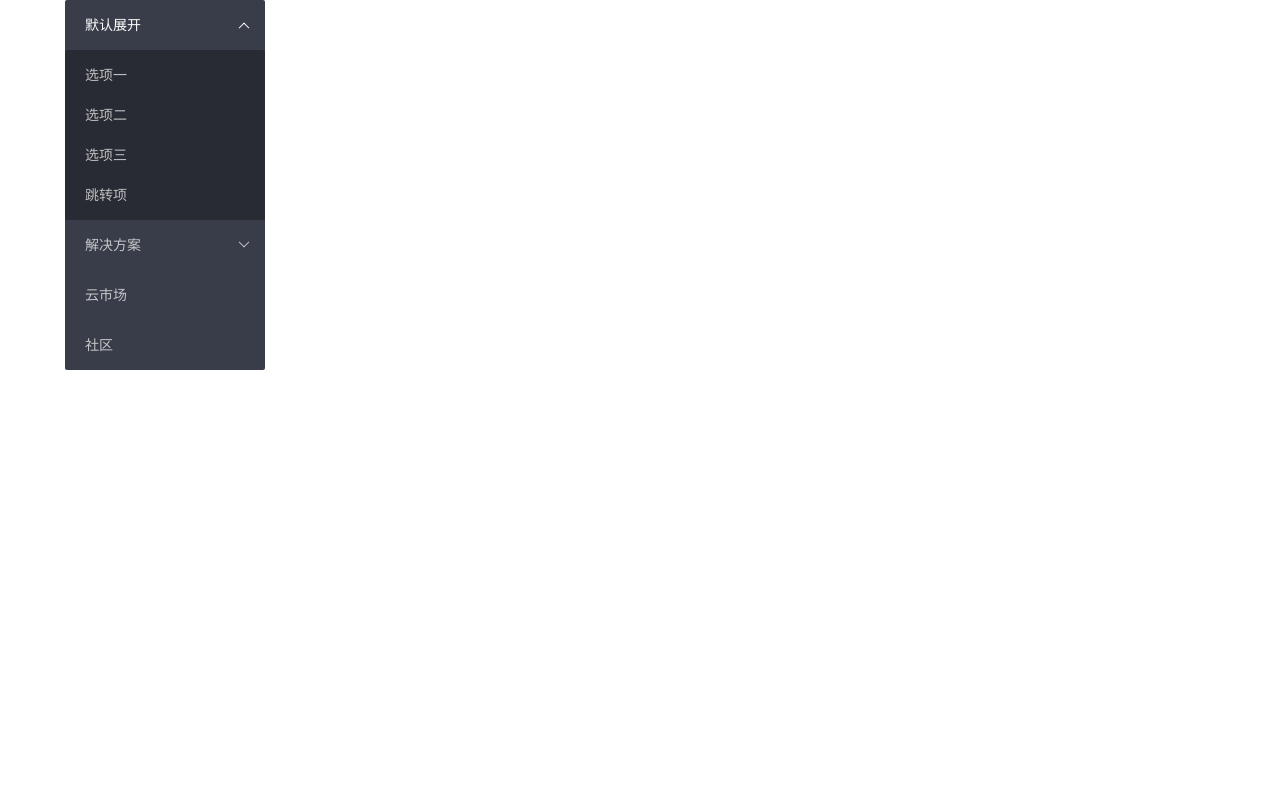
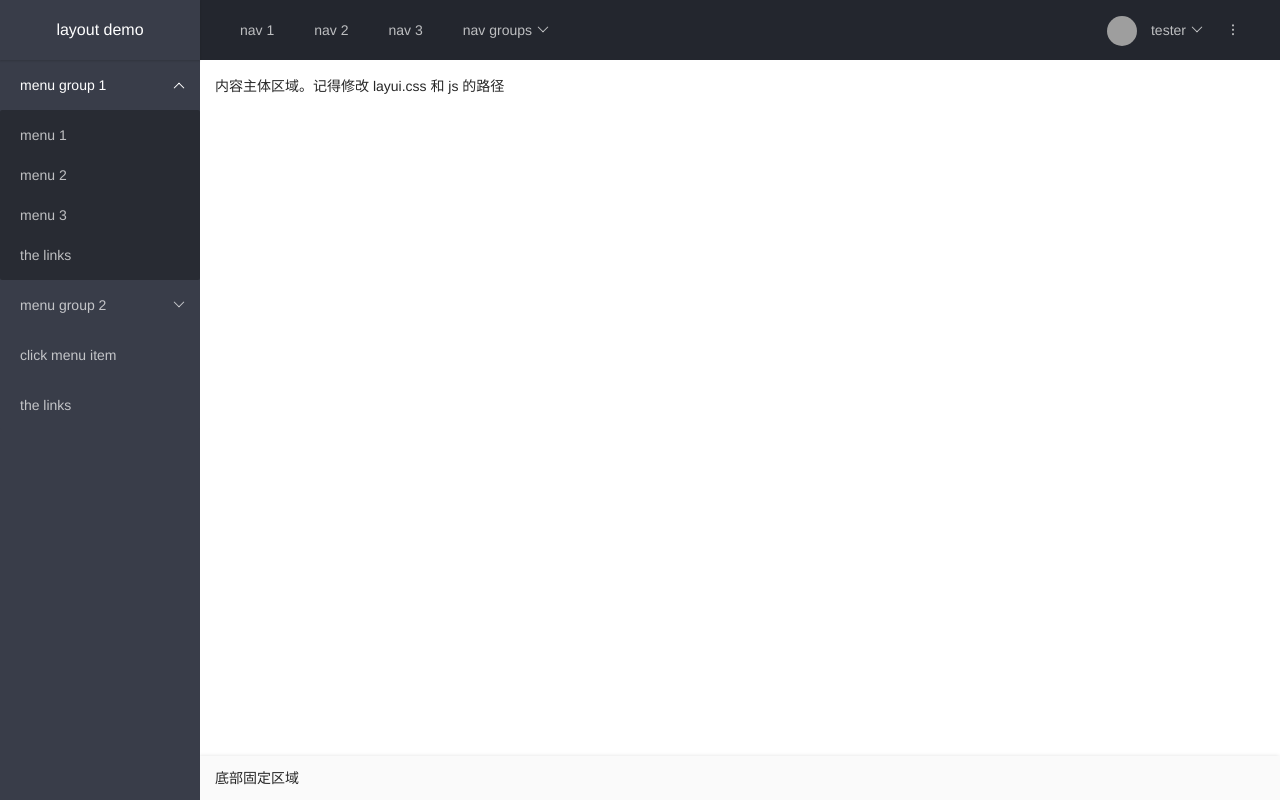
Before and after one commit to huang55458/php, a PHP site: page /DbName/Application/Home/View/Index/index.html in a window 1280 px wide. Run offline with PHP 8.4, Linux system fonts and the light colour scheme; grey boxes are pictures that could not be loaded.

Commit message:
layui主体框架

```diff
--- a/Application/Home/Behavior/TestBehavior.class.php
+++ b/Application/Home/Behavior/TestBehavior.class.php
@@ -11,7 +11,7 @@ class TestBehavior extends Behavior
     {
         $ip = get_ip(0,true);
         if (S($ip) === false) {
-            S($ip, 'true', 2);
+            S($ip, 'true', 1);
         } else {
             header('Content-type: application/json');
             exit(json_encode(['errno'=>0, 'errmsg'=>'过于频繁'], 256));
--- a/Application/Home/Conf/config.php
+++ b/Application/Home/Conf/config.php
@@ -17,5 +17,5 @@ return array(
     'DATA_CACHE_TYPE'        => 'Redis',
     // 防刷cache存储方式
     'PR_CACHE_TYPE'          => 'Redis',
-    'DEFAULT_ACTION'         => 'login',
+//    'DEFAULT_ACTION'         => 'login',
 );
--- a/Application/Home/View/Index/index.html
+++ b/Application/Home/View/Index/index.html
@@ -13,38 +13,110 @@
     <script src="/static/layui2.7.6/layui.js"></script>
 </head>
 <body>
-<div class="layui-container">
-    <div class="layui-row">
-        <div class="layui-col-md3">
-            <ul class="layui-nav layui-nav-tree layui-inline" lay-filter="demo" style="margin-right: 10px;">
+<div class="layui-layout layui-layout-admin">
+    <div class="layui-header">
+        <div class="layui-logo layui-hide-xs layui-bg-black">layout demo</div>
+        <!-- 头部区域（可配合layui 已有的水平导航） -->
+        <ul class="layui-nav layui-layout-left">
+            <!-- 移动端显示 -->
+            <li class="layui-nav-item layui-show-xs-inline-block layui-hide-sm" lay-header-event="menuLeft">
+                <i class="layui-icon layui-icon-spread-left"></i>
+            </li>
+
+            <li class="layui-nav-item layui-hide-xs"><a href="">nav 1</a></li>
+            <li class="layui-nav-item layui-hide-xs"><a href="">nav 2</a></li>
+            <li class="layui-nav-item layui-hide-xs"><a href="">nav 3</a></li>
+            <li class="layui-nav-item">
+                <a href="javascript:;">nav groups</a>
+                <dl class="layui-nav-child">
+                    <dd><a href="">menu 11</a></dd>
+                    <dd><a href="">menu 22</a></dd>
+                    <dd><a href="">menu 33</a></dd>
+                </dl>
+            </li>
+        </ul>
+        <ul class="layui-nav layui-layout-right">
+            <li class="layui-nav-item layui-hide layui-show-md-inline-block">
+                <a href="javascript:;">
+                    <img src="//tva1.sinaimg.cn/crop.0.0.118.118.180/5db11ff4gw1e77d3nqrv8j203b03cweg.jpg" class="layui-nav-img">
+                    tester
+                </a>
+                <dl class="layui-nav-child">
+                    <dd><a href="">Your Profile</a></dd>
+                    <dd><a href="">Settings</a></dd>
+                    <dd><a href="">Sign out</a></dd>
+                </dl>
+            </li>
+            <li class="layui-nav-item" lay-header-event="menuRight" lay-unselect>
+                <a href="javascript:;">
+                    <i class="layui-icon layui-icon-more-vertical"></i>
+                </a>
+            </li>
+        </ul>
+    </div>
+
+    <div class="layui-side layui-bg-black">
+        <div class="layui-side-scroll">
+            <!-- 左侧导航区域（可配合layui已有的垂直导航） -->
+            <ul class="layui-nav layui-nav-tree" lay-filter="test">
                 <li class="layui-nav-item layui-nav-itemed">
-                    <a href="javascript:;">默认展开</a>
+                    <a class="" href="javascript:;">menu group 1</a>
                     <dl class="layui-nav-child">
-                        <dd><a href="javascript:;">选项一</a></dd>
-                        <dd><a href="javascript:;">选项二</a></dd>
-                        <dd><a href="javascript:;">选项三</a></dd>
-                        <dd><a href="">跳转项</a></dd>
+                        <dd><a href="javascript:;">menu 1</a></dd>
+                        <dd><a href="javascript:;">menu 2</a></dd>
+                        <dd><a href="javascript:;">menu 3</a></dd>
+                        <dd><a href="">the links</a></dd>
                     </dl>
                 </li>
                 <li class="layui-nav-item">
-                    <a href="javascript:;">解决方案</a>
+                    <a href="javascript:;">menu group 2</a>
                     <dl class="layui-nav-child">
-                        <dd><a href="">移动模块</a></dd>
-                        <dd><a href="">后台模版</a></dd>
-                        <dd><a href="">电商平台</a></dd>
+                        <dd><a href="javascript:;">list 1</a></dd>
+                        <dd><a href="javascript:;">list 2</a></dd>
+                        <dd><a href="">超链接</a></dd>
                     </dl>
                 </li>
-                <li class="layui-nav-item"><a href="">云市场</a></li>
-                <li class="layui-nav-item"><a href="">社区</a></li>
+                <li class="layui-nav-item"><a href="javascript:;">click menu item</a></li>
+                <li class="layui-nav-item"><a href="">the links</a></li>
             </ul>
         </div>
-        <div class="layui-col-md9">
+    </div>
 
-        </div>
+    <div class="layui-body">
+        <!-- 内容主体区域 -->
+        <div style="padding: 15px;">内容主体区域。记得修改 layui.css 和 js 的路径</div>
+    </div>
+
+    <div class="layui-footer">
+        <!-- 底部固定区域 -->
+        底部固定区域
     </div>
 </div>
 <script>
+  layui.use(['element', 'layer', 'util'], function(){
+    var element = layui.element
+      ,layer = layui.layer
+      ,util = layui.util
+      ,$ = layui.$;
 
+    //头部事件
+    util.event('lay-header-event', {
+      //左侧菜单事件
+      menuLeft: function(othis){
+        layer.msg('展开左侧菜单的操作', {icon: 0});
+      }
+      ,menuRight: function(){
+        layer.open({
+          type: 1
+          ,content: '<div style="padding: 15px;">处理右侧面板的操作</div>'
+          ,area: ['260px', '100%']
+          ,offset: 'rt' //右上角
+          ,anim: 5
+          ,shadeClose: true
+        });
+      }
+    });
+  });
 </script>
 </body>
 </html>
--- a/Application/Home/View/Index/login.html
+++ b/Application/Home/View/Index/login.html
@@ -20,7 +20,7 @@
                 <div class="layui-col-md12" style="height: 26vh">
                 </div>
                 <div class="layui-col-md9" >
-                    <form class="layui-form" action="/api/Home/Index/test6" method="post">
+                    <form class="layui-form" action="/api/Home/Index/Index" method="post">
                         <div class="layui-form-item">
                             <label class="layui-form-label">用户名</label>
                             <div class="layui-input-block">
@@ -80,9 +80,9 @@
         dataType: 'json',
         success: function(res) {
           if (res.error === 0) {
+            location.reload();
           } else {
             layer.msg(res.errmsg);
-            return false;
           }
         },
       });
@@ -104,6 +104,7 @@
       //   .catch(error => {
       //     console.error('Error:', error);
       //   });
+      return false;
     });
   });
 </script>
```
Also changed, not shown: Application/Home/Controller/IndexController.class.php (+16 -12 lines).
